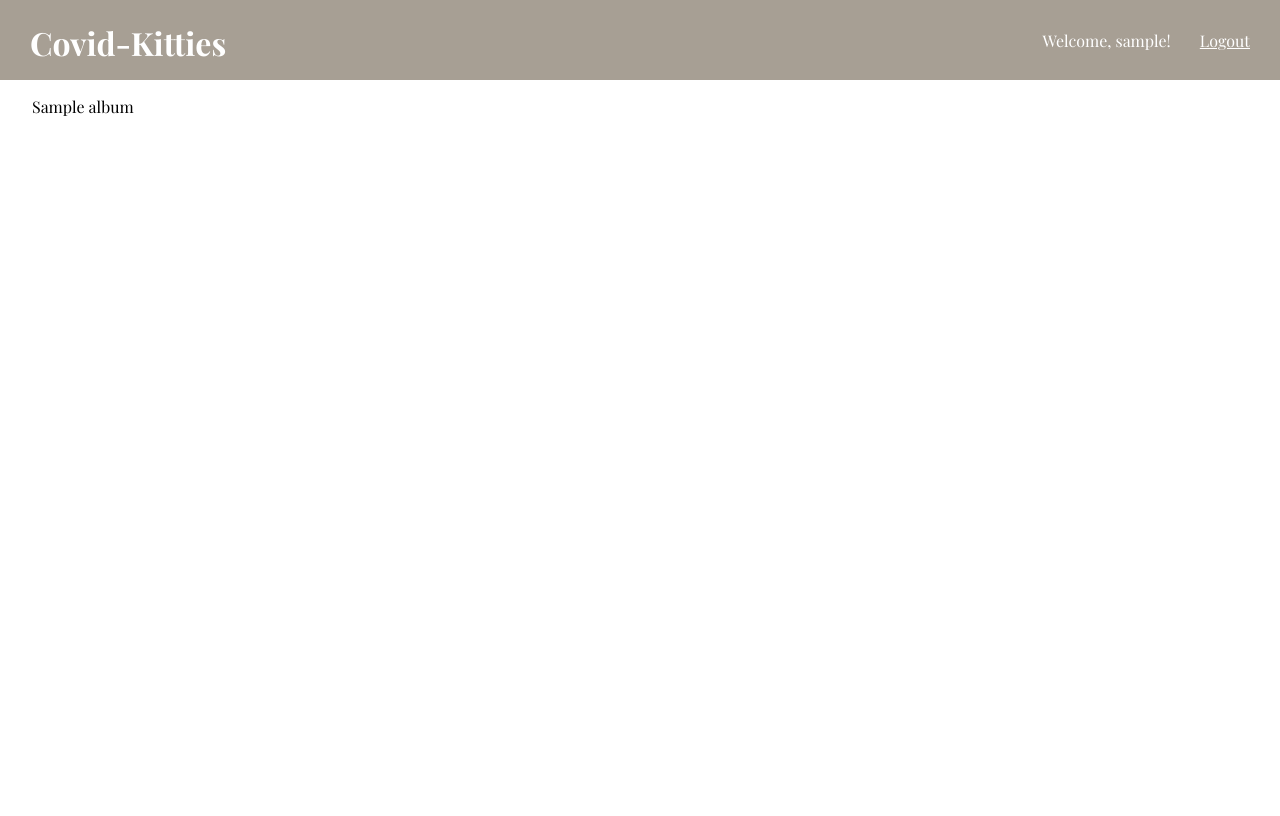
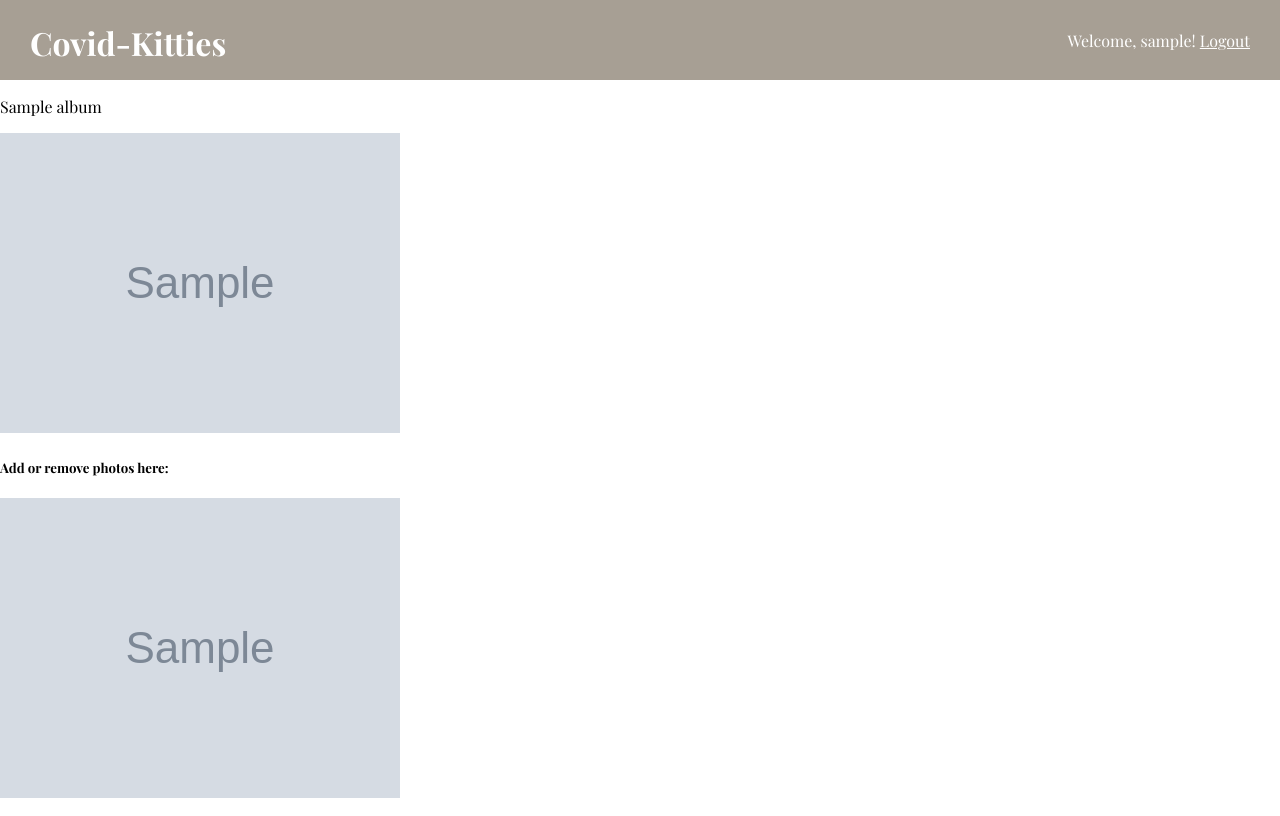
Before and after one commit to momentum-team-2/django-photo-gallery-joeyviolacode, a Django app: page /album/1 in a window 1280 px wide. Run offline with Django 3.2, Linux system fonts and the light colour scheme; a user stored in the database is signed in; tables that the repository leaves empty hold one stand-in row (values such as "Sample post"); grey boxes marked "Sample" are stand-in pictures; parts of the project's set-up code (start-up, migrations or seed data) failed here and were passed over; some web fonts are replaced.

Commit message:
Some slight styling to set up for more code.  fetch/view pair added to allow photos to be added to album without page refresh.

```diff
--- a/core/models.py
+++ b/core/models.py
@@ -34,6 +34,9 @@ class Photo(models.Model):
         options={"quality": 95},
     )
 
+    def __str__(self):
+        return f'{self.title} by {self.owner.username}'
+
 
 class Album(models.Model):
     owner = models.ForeignKey(User, on_delete=models.CASCADE, related_name="albums")
@@ -42,9 +45,15 @@ class Album(models.Model):
     title = models.CharField(max_length=255)
     is_public = models.BooleanField(default=True)
 
+    def __str__(self):
+        return f'{self.title}'
+
 
 class Comment(models.Model):
     owner = models.ForeignKey(User, on_delete=models.CASCADE, related_name="comments")
     photo = models.ForeignKey(Photo, on_delete=models.CASCADE, related_name="comments")
     created_on = models.DateTimeField(auto_now_add=True)
     body = models.TextField()
+
+    def __str__(self):
+        return f'{self.owner.username} on {self.photo}'
--- a/core/views.py
+++ b/core/views.py
@@ -4,6 +4,10 @@ from .forms import AlbumForm, CommentForm, PhotoForm
 from users.models import User
 from django.views import View
 from django.shortcuts import render, redirect, get_object_or_404
+from django.views.decorators.csrf import csrf_exempt
+from django.utils.decorators import method_decorator
+from django.http import JsonResponse
+
 
 
 # Create your views here.
@@ -59,7 +63,22 @@ class ShowAlbum(View):
 
     def get(self, request, pk):
         album = get_object_or_404(Album, pk=pk)
-        return render(request, "core/show_album.html", {"album": album})
+        photos = Photo.objects.all().filter(owner=request.user).order_by("-uploaded_on")
+        return render(request, "core/show_album.html", {"album": album, "photos": photos})
+
+
+@method_decorator(csrf_exempt, name="dispatch")
+class TogglePhotoInAlbum(View):
+    def post(self, request, album_pk, photo_pk):
+        album = get_object_or_404(Album, pk=album_pk)
+        photo = get_object_or_404(Photo, pk=photo_pk)
+        if photo in album.photos.all():
+            album.photos.remove(photo)
+            return JsonResponse({"inAlbum": False})
+        else:
+            album.photos.add(photo)
+            return JsonResponse({"inAlbum": True})
+
 
 
 class ShowUserPhotos(View):
--- a/project/urls.py
+++ b/project/urls.py
@@ -28,6 +28,7 @@ urlpatterns = [
     path('photo/<int:pk>', core_views.ShowPhoto.as_view(), name="show_photo"),
     path('album/add', core_views.CreateAlbum.as_view(), name="create_album"),
     path('album/<int:pk>', core_views.ShowAlbum.as_view(), name="show_album"),
+    path('album/<int:album_pk>/add-photo/<int:photo_pk>', core_views.TogglePhotoInAlbum.as_view(), name="a_r_photo"),
     path('user/<int:pk>/photos', core_views.ShowUserPhotos.as_view(), name="show_user_photos"),
 ] + static(settings.MEDIA_URL, document_root=settings.MEDIA_ROOT)
 
--- a/static/css/style.css
+++ b/static/css/style.css
@@ -49,10 +49,6 @@ header {
     color: white;
 }
 
-code {
-    white-space: pre-wrap;
-}
-
 .header-box {
     display: flex;
     justify-content: space-between;
@@ -78,32 +74,8 @@ code {
 
 .body-div {
     height: 90%;
-    width: 95%;
+    width: 100%;
     margin: 0 auto;
-}
-
-.qa-body {
-    padding: 10px;
-    width: 85%;
-}
-
-.edit-delete {
-    text-decoration: none;
-    border: 1px solid black;
-    border-radius: 3px;
-    font-size: 12px;
-    color: black;
-    background-color: #dfd1be;
-    margin-right: 5px;
-}
-
-.bottom-just {
-    display: flex;
-}
-
-.qa-body > p {
-    margin-top: 2px;
-    margin-bottom: 2px;
 }
 
 .v-center {
@@ -134,33 +106,15 @@ code {
     justify-content: space-around;
 }
 
-.welcome-el {
-    padding-right: 25px;
+
+.lightbox {
+    /* background-color: rgb(14, 12, 12); */
+    background-color: #212124;
+    padding-top: 50px;
+    padding-bottom: 50px;
+    margin: 0 auto;
+    width: 100%;
+    height: auto;
+    display: flex;
+    justify-content: space-around;
 }
-
-.welcome-header {
-    margin-top: 0;
-}
-
-
-
-.question-box {
-    margin: 10px;
-    background-color: #f3e6d2;
-}
-
-
-.question-show {
-    display: flex;
-    justify-content: space-between;
-}
-
-.attribution {
-    font-size: 12px;
-    padding-left: 40px;
-}
-
-.icon-a {
-    text-decoration: none;
-    color: black;
-}
--- a/templates/core/index.html
+++ b/templates/core/index.html
@@ -4,10 +4,7 @@
 
 
 {% for photo in photos %}
-<p>
-    {{ photo.title }}
-</p>
-<img src="{{ photo.photo_medium.url }}" />
+    <a href="{% url 'show_photo' pk=photo.pk %}"><img src="{{ photo.photo_medium.url }}" /></a>
 {% endfor %}
 
 {% endblock %}
--- a/templates/core/show_album.html
+++ b/templates/core/show_album.html
@@ -6,5 +6,49 @@
 <p>
     {{ album.title }}
 </p>
+{% for photo in album.photos.all %}
+<a href="{% url 'show_photo' pk=photo.pk %}"><img src="{{ photo.photo_medium.url }}" /></a>
+{% endfor %}
 
+<div>
+    <h5>Add or remove photos here:</h5>
+    <div>
+        {% for photo in photos %}
+        <a data-albumid="{{album.pk}}" data-photoid="{{photo.pk}}" class="p-toggler" href="#">
+            <img src="{{ photo.photo_thumbnail.url }}" />
+        </a>
+        {% endfor %}
+    </div>
+</div>
+
+
+
+
+
+
+
+
+<script>
+const pTogglerList = document.querySelectorAll(".p-toggler")
+for (let toggler of pTogglerList) {
+    toggler.addEventListener("click", (e) => {
+        e.preventDefault()
+        const albumPk = toggler.dataset.albumid
+        const photoPk = toggler.dataset.photoid
+        console.log(albumPk + "  " + photoPk)
+        fetch(`/album/${albumPk}/add-photo/${photoPk}`, {
+            method: 'POST'
+        })
+        .then(res => res.json())
+        .then(data => {
+            console.log(data.inAlbum)
+            // if (data.inAlbum) {
+            //     toggler.innerHTML = "&#x2713;"
+            // } else {
+            //     toggler.innerHTML = "&#x25EF;"
+            // }
+        })
+    })
+}
+</script>
 {% endblock %}
```
Also changed, not shown: templates/core/show_photo.html (+10 -5 lines).
